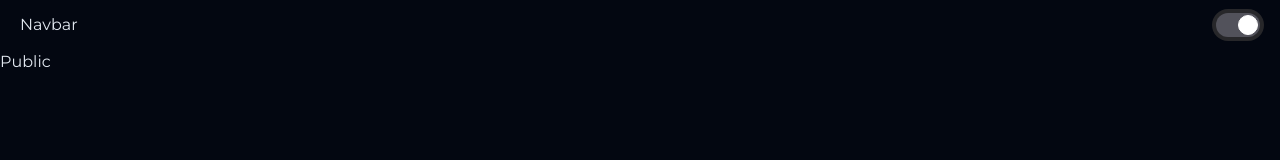
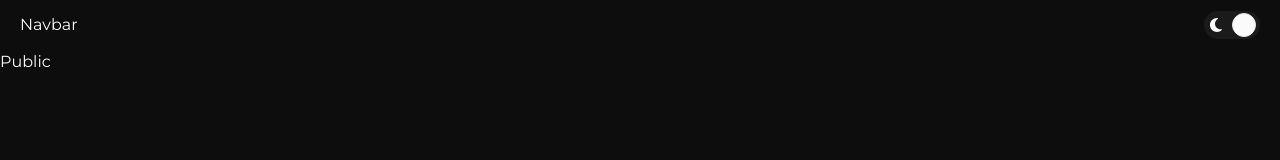
Before and after one commit to SamBennettDev/workout-tracker, a React (Vite) app: page / in a window 1280 px wide. Both pictures are taken after a click on the label 1238 px from the left and 25 px from the top of the page. Shown: the top 160 px of the page. Built offline with nearby package versions, Linux system fonts and the light colour scheme.

Commit message:
added font awesome and fixed light/dark toggle

```diff
--- a/package.json
+++ b/package.json
@@ -10,6 +10,11 @@
     "preview": "vite preview"
   },
   "dependencies": {
+    "@fortawesome/fontawesome-svg-core": "^6.5.2",
+    "@fortawesome/free-brands-svg-icons": "^6.5.2",
+    "@fortawesome/free-regular-svg-icons": "^6.5.2",
+    "@fortawesome/free-solid-svg-icons": "^6.5.2",
+    "@fortawesome/react-fontawesome": "^0.2.0",
     "@tanstack/react-query": "^5.22.2",
     "react": "^18.2.0",
     "react-dom": "^18.2.0",
--- a/src/assets/css/global.css
+++ b/src/assets/css/global.css
@@ -3,71 +3,48 @@
 @tailwind utilities;
 
 @layer base {
-
   :root {
-    --background: 0 0% 100%;
-    --foreground: 222.2 47.4% 11.2%;
-
-    --muted: 210 40% 96.1%;
-    --muted-foreground: 215.4 16.3% 46.9%;
-
-    --popover: 0 0% 100%;
-    --popover-foreground: 222.2 47.4% 11.2%;
-
-    --border: 214.3 31.8% 91.4%;
-    --input: 214.3 31.8% 91.4%;
-
-    --card: 0 0% 100%;
-    --card-foreground: 222.2 47.4% 11.2%;
-
-    --primary: 222.2 47.4% 11.2%;
+    --background: 0 0% 90%;
+    --foreground: 0 0% 3.9%;
+    --card: 0 0% 95%;
+    --card-foreground: 0 0% 3.9%;
+    --popover: 0 0% 95%;
+    --popover-foreground: 0 0% 3.9%;
+    --primary: 221.2 83.2% 53.3%;
     --primary-foreground: 210 40% 98%;
-
-    --secondary: 210 40% 96.1%;
-    --secondary-foreground: 222.2 47.4% 11.2%;
-
-    --accent: 210 40% 96.1%;
-    --accent-foreground: 222.2 47.4% 11.2%;
-
-    --destructive: 0 100% 50%;
-    --destructive-foreground: 210 40% 98%;
-
-    --ring: 215 20.2% 65.1%;
-
+    --secondary: 0 0% 90%;
+    --secondary-foreground: 0 0% 9%;
+    --muted: 0 0% 90%;
+    --muted-foreground: 0 0% 45.1%;
+    --accent: 0 0% 90%;
+    --accent-foreground: 0 0% 9%;
+    --destructive: 0 84.2% 60.2%;
+    --destructive-foreground: 0 0% 98%;
+    --border: 0 0% 80%;
+    --input: 0 0% 80%;
+    --ring: 0 0% 3.9%;
     --radius: 0.5rem;
   }
-
   .dark {
-    --background: 224 71% 4%;
-    --foreground: 213 31% 91%;
-
-    --muted: 223 47% 11%;
-    --muted-foreground: 215.4 16.3% 56.9%;
-
-    --accent: 216 34% 17%;
-    --accent-foreground: 210 40% 98%;
-
-    --popover: 224 71% 4%;
-    --popover-foreground: 215 20.2% 65.1%;
-
-    --border: 216 34% 17%;
-    --input: 216 34% 17%;
-
-    --card: 224 71% 4%;
-    --card-foreground: 213 31% 91%;
-
-    --primary: 210 40% 98%;
-    --primary-foreground: 222.2 47.4% 1.2%;
-
-    --secondary: 222.2 47.4% 11.2%;
-    --secondary-foreground: 210 40% 98%;
-
-    --destructive: 0 63% 31%;
-    --destructive-foreground: 210 40% 98%;
-
-    --ring: 216 34% 17%;
-
-    --radius: 0.5rem;
+    --background: 0 0% 5%;
+    --foreground: 0 0% 98%;
+    --card: 0 0% 10%;
+    --card-foreground: 0 0% 98%;
+    --popover: 0 0% 10%;
+    --popover-foreground: 0 0% 98%;
+    --primary: 217.2 91.2% 59.8%;
+    --primary-foreground: 222.2 47.4% 11.2%;
+    --secondary: 0 0% 14.9%;
+    --secondary-foreground: 0 0% 98%;
+    --muted: 0 0% 14.9%;
+    --muted-foreground: 0 0% 63.9%;
+    --accent: 0 0% 14.9%;
+    --accent-foreground: 0 0% 98%;
+    --destructive: 0 62.8% 30.6%;
+    --destructive-foreground: 0 0% 98%;
+    --border: 0 0% 14.9%;
+    --input: 0 0% 14.9%;
+    --ring: 0 0% 83.1%;
   }
 }
 
--- a/src/components/ThemeToggleSwitch.tsx
+++ b/src/components/ThemeToggleSwitch.tsx
@@ -1,5 +1,7 @@
 import { useState } from "react";
 import { useTheme } from "@/providers/theme";
+import { FontAwesomeIcon } from "@fortawesome/react-fontawesome";
+import { faSun, faMoon } from "@fortawesome/free-solid-svg-icons";
 
 export function ThemeToggle() {
   const { theme, setTheme } = useTheme();
@@ -11,14 +13,28 @@ export function ThemeToggle() {
   };
 
   return (
-    <label className="inline-flex items-center cursor-pointer">
+    <label className="inline-flex items-center cursor-pointer relative">
       <input
         type="checkbox"
         className="sr-only peer"
         checked={isChecked}
         onChange={toggleTheme}
       />
-      <div className="relative w-11 h-6 bg-gray-200 peer-focus:outline-none peer-focus:ring-4 peer-focus:ring-zinc-300 dark:peer-focus:ring-zinc-800 rounded-full peer dark:bg-gray-700 peer-checked:after:translate-x-full rtl:peer-checked:after:-translate-x-full peer-checked:after:border-white after:content-[''] after:absolute after:top-[2px] after:start-[2px] after:bg-white after:border-zinc-300 after:border after:rounded-full after:h-5 after:w-5 after:transition-all dark:border-gray-600 peer-checked:bg-zinc-600"></div>
+      <div className="relative w-14 h-7 bg-card peer-focus:outline-none rounded-full peer peer-checked:after:translate-x-full rtl:peer-checked:after:-translate-x-full after:content-[''] after:absolute after:top-0.5 after:start-[4px] after:bg-foreground after:border after:rounded-full after:h-6 after:w-6 after:transition-all peer-checked:bg-card"></div>
+      <div
+        className={`absolute left-0 top-1/2 transform -translate-y-1/2 translate-x-1/2 flex items-center justify-center w-6 h-6 -ml-3 text-foreground z-1 ${
+          isChecked ? "opacity-100" : "opacity-0"
+        }`}
+      >
+        <FontAwesomeIcon icon={faMoon} />
+      </div>
+      <div
+        className={`absolute right-0 top-1/2 transform -translate-y-1/2 -translate-x-1/2 flex items-center justify-center w-6 h-6 -mr-3 text-foreground z-1 ${
+          !isChecked ? "opacity-100" : "opacity-0"
+        }`}
+      >
+        <FontAwesomeIcon icon={faSun} />
+      </div>
     </label>
   );
 }
```
Also changed, not shown: 1 other file (tests, documents, lock files or other folders).
